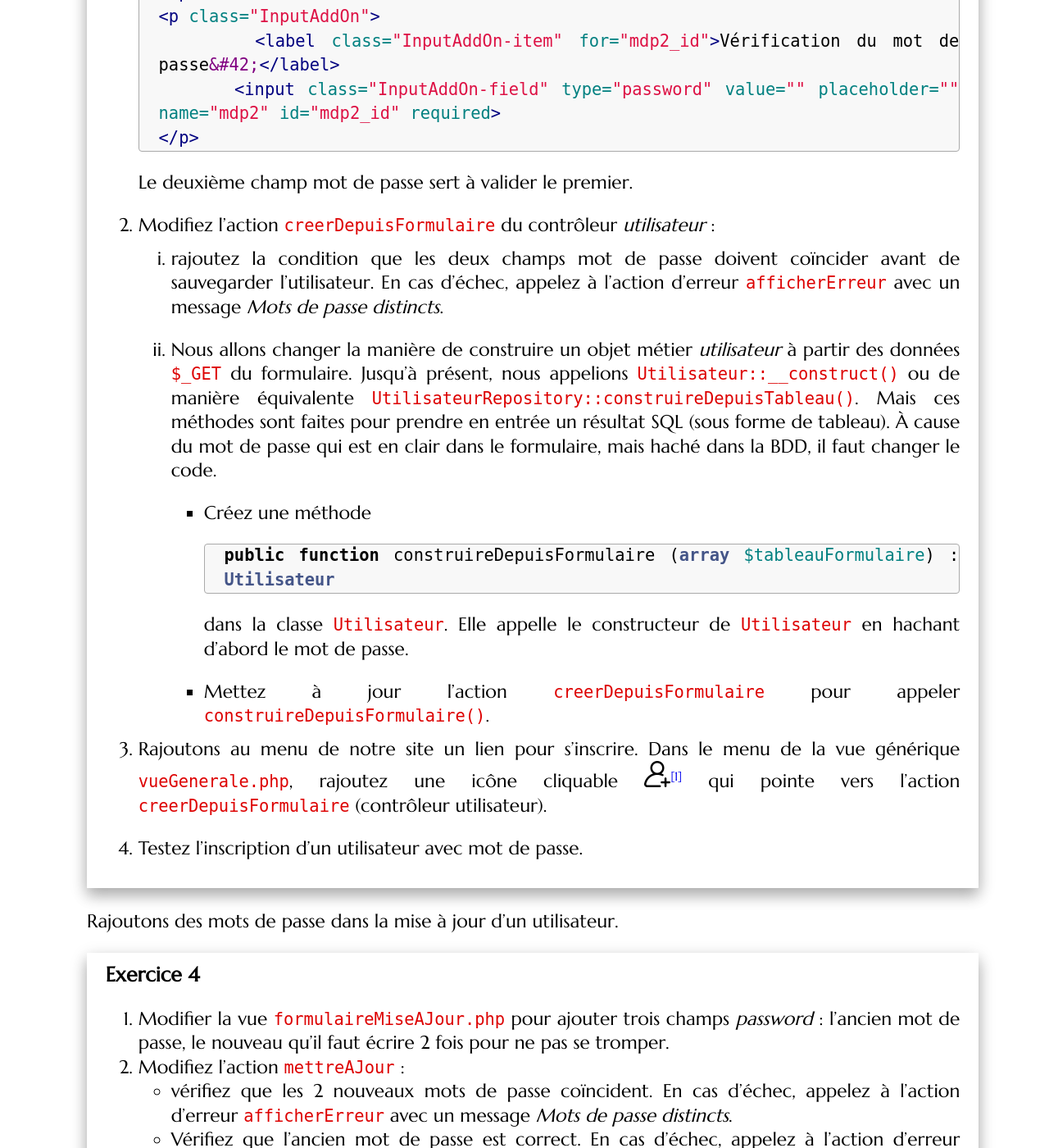
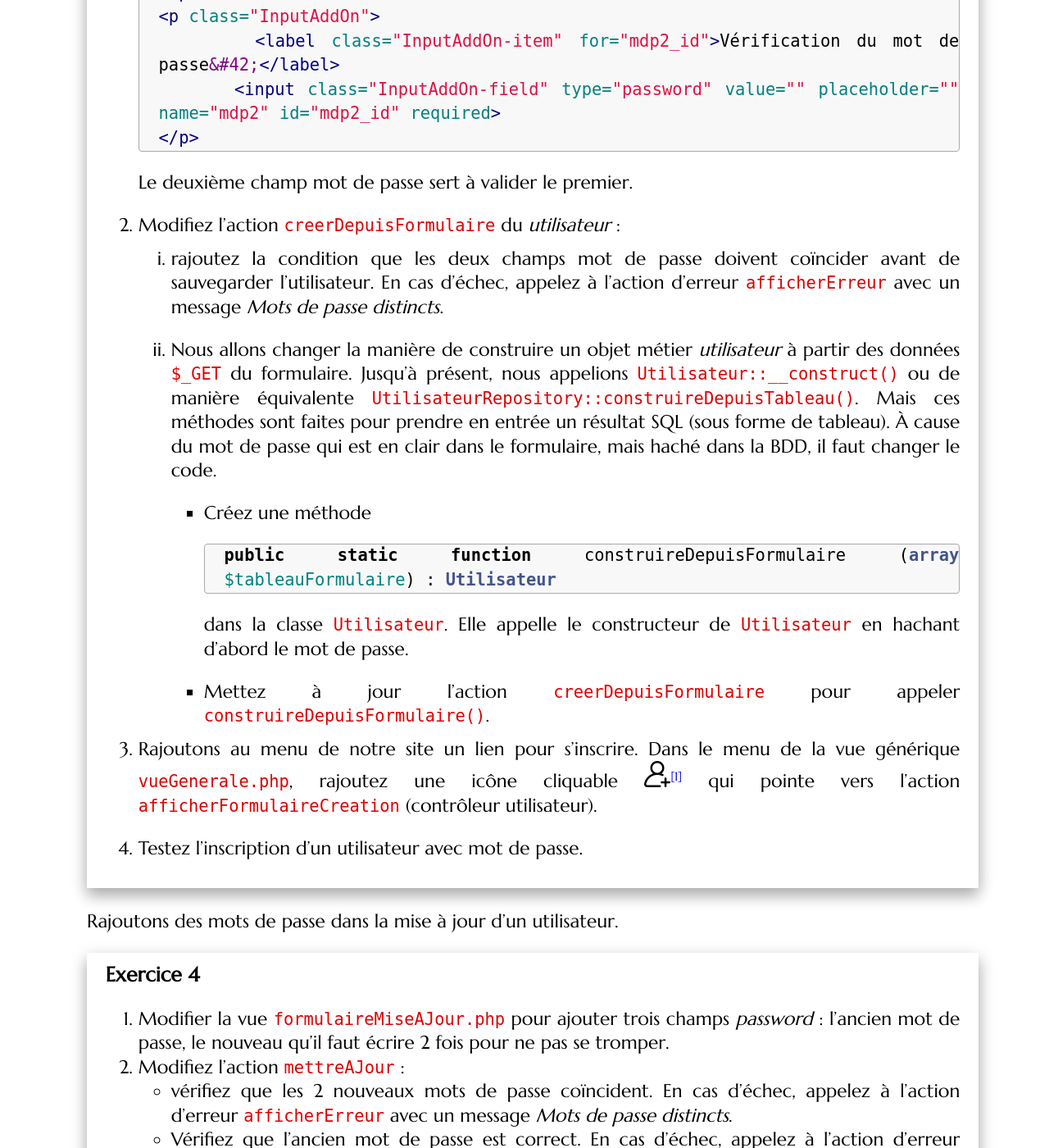
Before and after one commit to romainlebreton/R3.01-DeveloppementWeb, a Jekyll site: the page built from tutorials/tutorial8.md, in a window 1280 px wide and 1400 px high, scrolled down 6818 px. Shown: the whole window at 82% size. Built offline with Jekyll 4.4.1, drawn with Linux system fonts in a browser that asks for light colours; some web fonts are replaced.

Commit message:
corrections exo 3

````diff
--- a/tutorials/tutorial8.md
+++ b/tutorials/tutorial8.md
@@ -284,7 +284,7 @@ Nous allons modifier la création d'un utilisateur.
 
    Le deuxième champ mot de passe sert à valider le premier.
 
-1. Modifiez l'action `creerDepuisFormulaire` du contrôleur *utilisateur* :
+1. Modifiez l'action `creerDepuisFormulaire` du  *utilisateur* :
    1. rajoutez la condition que les deux champs mot de passe doivent coïncider
       avant de sauvegarder l'utilisateur. En cas d'échec, appelez à l'action d'erreur `afficherErreur` avec un message *Mots de passe distincts*.
 
@@ -298,7 +298,7 @@ Nous allons modifier la création d'un utilisateur.
 
       * Créez une méthode
       ```php
-      public function construireDepuisFormulaire (array $tableauFormulaire) : Utilisateur
+      public static function construireDepuisFormulaire (array $tableauFormulaire) : Utilisateur
       ```
       dans la classe `Utilisateur`. Elle appelle le constructeur de
       `Utilisateur` en hachant d'abord le mot de passe.
@@ -307,7 +307,7 @@ Nous allons modifier la création d'un utilisateur.
 2. Rajoutons au menu de notre site un lien pour s'inscrire. Dans le menu de la
    vue générique `vueGenerale.php`, rajoutez une icône cliquable ![icône
    inscription](../assets/TD8/add-user.png)[^nbpicon] qui pointe vers l'action
-   `creerDepuisFormulaire` (contrôleur utilisateur).
+   `afficherFormulaireCreation` (contrôleur utilisateur).
 
 3. Testez l'inscription d'un utilisateur avec mot de passe.
 
````
